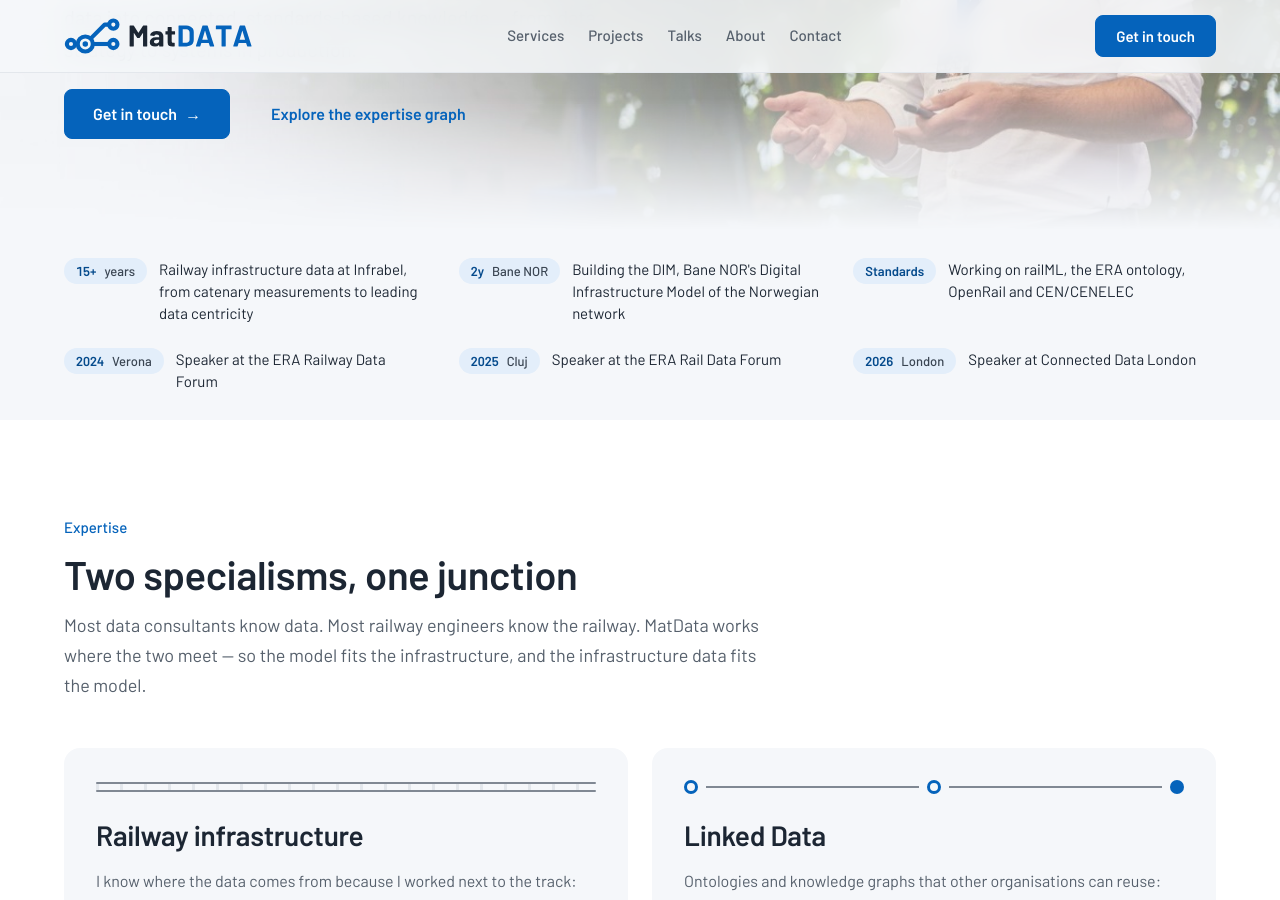
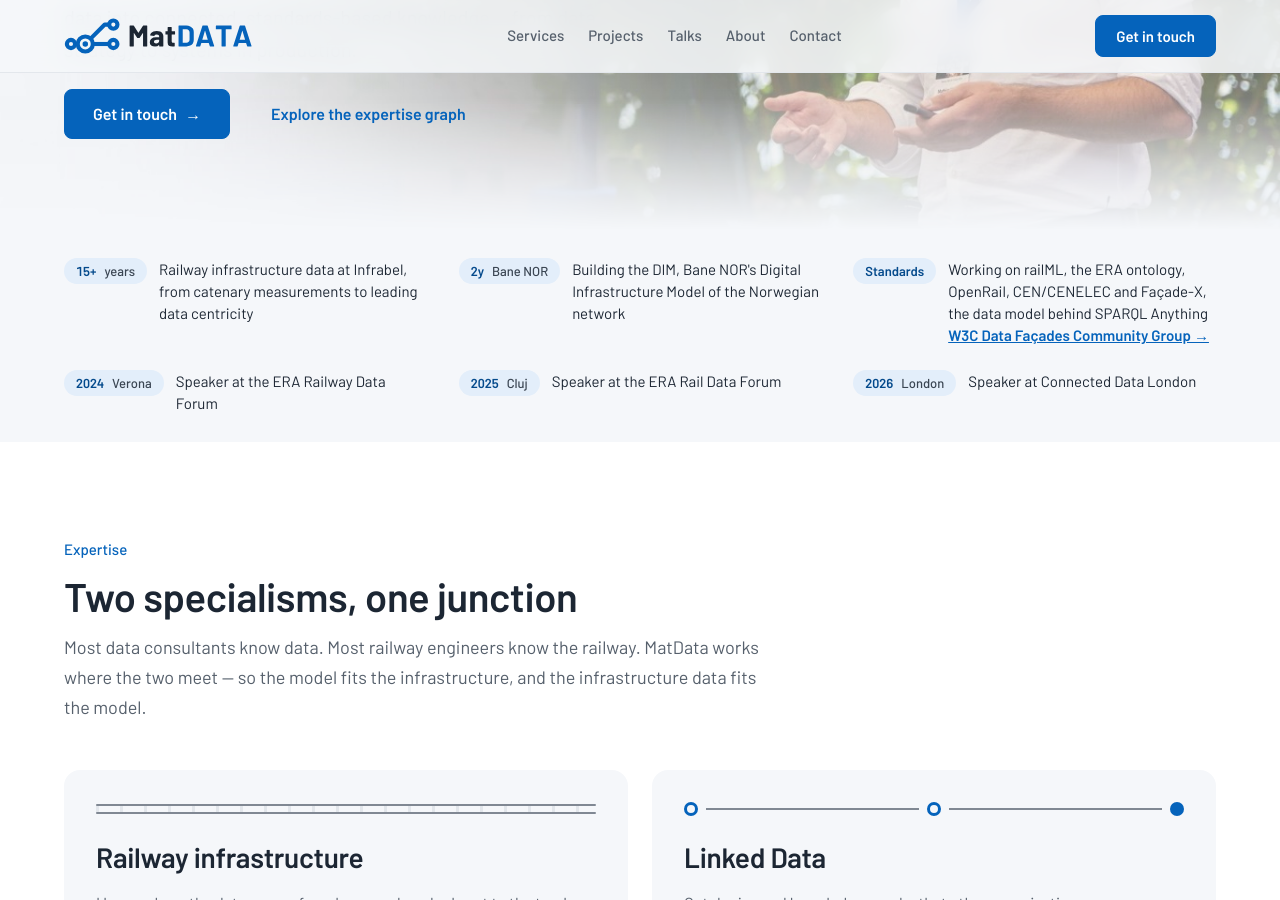
Before and after one commit to Matdata-eu/company-website, a Jekyll site: the page built from index.html, in a window 1280 px wide and 900 px high, scrolled down 442 px. Built offline with Jekyll 4.4.1, drawn with Linux system fonts in a browser that asks for light colours.

Commit message:
feat: list Façade-X and its W3C Community Group among the standards

```diff
--- a/_data/credentials.yml
+++ b/_data/credentials.yml
@@ -1,12 +1,14 @@
 # The strip of credentials under the hero.
 # Either a marker (a small plate: `id` on dark, `km` on light, `km` optional; amber: true for
 # the yellow one) with text next to it, or a list of tags under a line of text.
+# A marker item can also carry a `link` ({ label, url }), shown after its text.
 - marker: { id: "15+", km: years }
   text: Railway infrastructure data at Infrabel, from catenary measurements to leading data centricity
 - marker: { id: "2y", km: Bane NOR }
   text: Building the DIM, Bane NOR's Digital Infrastructure Model of the Norwegian network
 - marker: { id: Standards }
-  text: Working on railML, the ERA ontology, OpenRail and CEN/CENELEC
+  text: Working on railML, the ERA ontology, OpenRail, CEN/CENELEC and Façade-X, the data model behind SPARQL Anything
+  link: { label: W3C Data Façades Community Group →, url: "https://www.w3.org/groups/cg/facade-x/" }
 - marker: { id: "2024", km: Verona }
   text: Speaker at the ERA Railway Data Forum
 - marker: { id: "2025", km: Cluj }
--- a/index.html
+++ b/index.html
@@ -85,7 +85,7 @@ scripts:
       </div>{% else %}
       <div class="proof-item">
         <span class="md-line{% if c.marker.amber %} md-line-amber{% endif %}"><span class="md-line-id">{{ c.marker.id | escape }}</span>{% if c.marker.km %}<span class="md-line-km">{{ c.marker.km | escape }}</span>{% endif %}</span>
-        <span>{{ c.text | escape }}</span>
+        <span>{{ c.text | escape }}{% if c.link %} <a class="link-strong" href="{{ c.link.url }}">{{ c.link.label | escape }}</a>{% endif %}</span>
       </div>{% endif %}{% endfor %}
     </div>
   </section>
```
